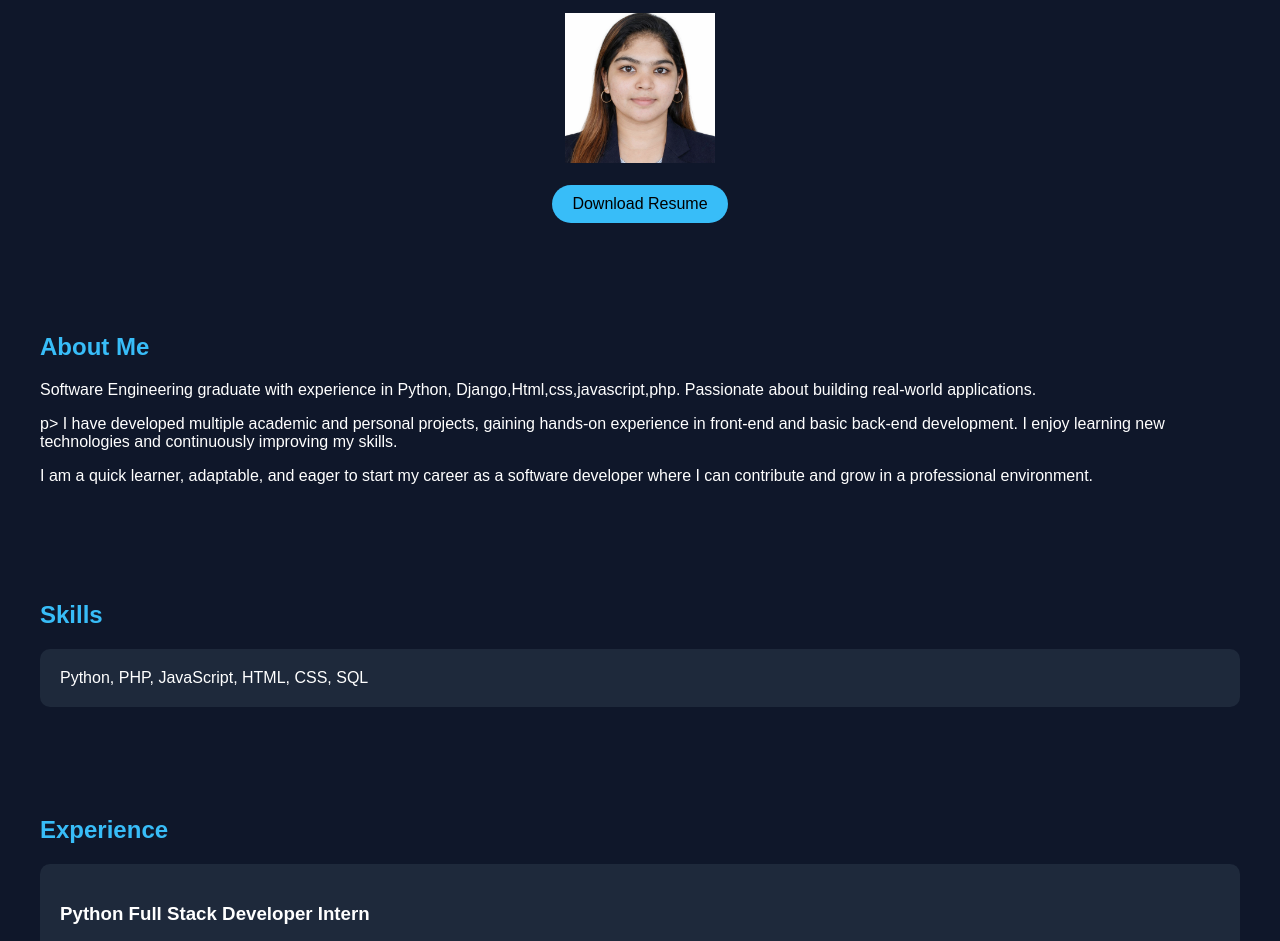
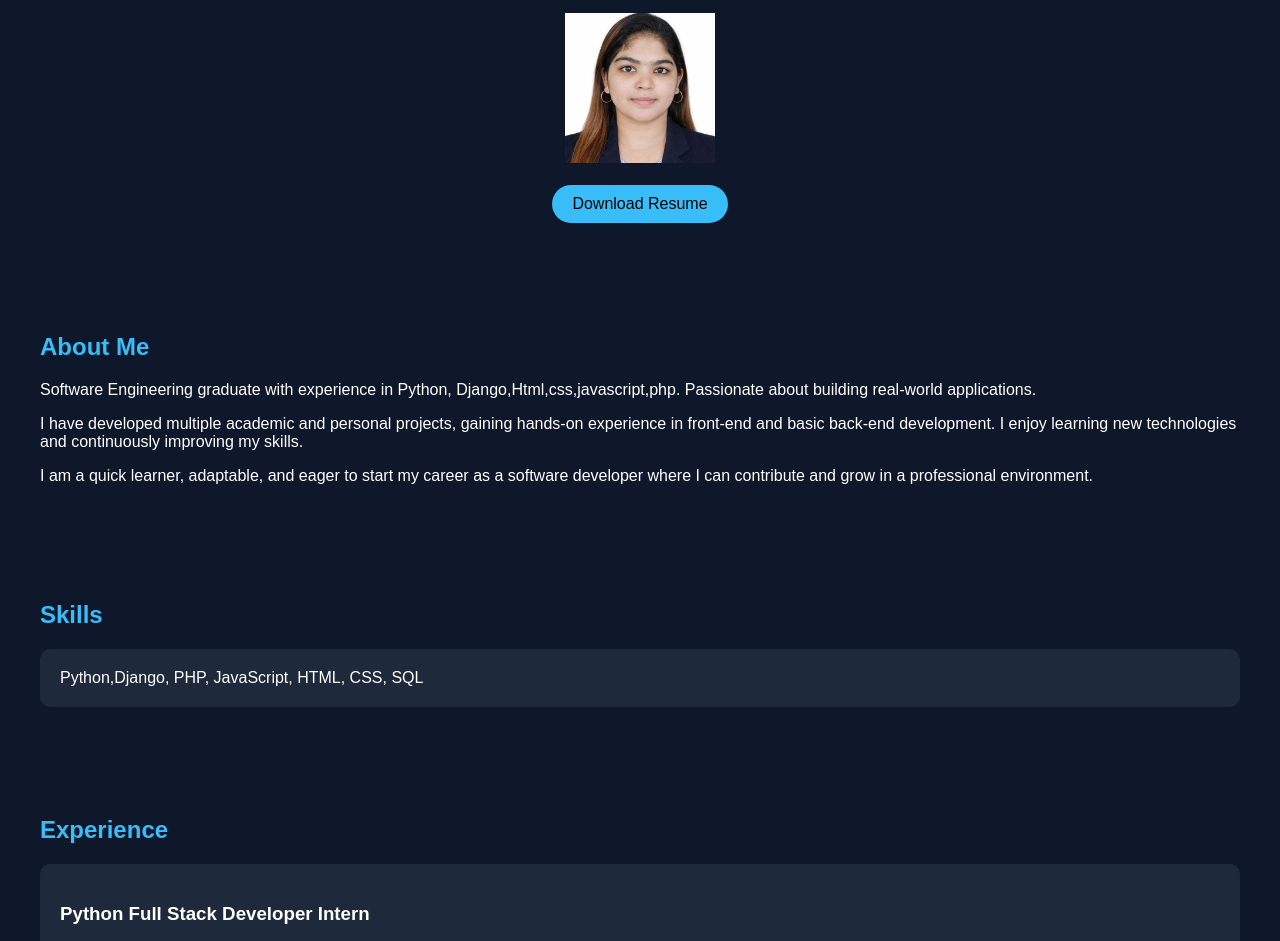
Before and after one commit to farhana888/farhana888.github.io, a plain HTML site: page index.html in a window 1280 px wide. Shown: the part 151-1092 px from the top of the page. Drawn offline with Linux system fonts and the light colour scheme.

Commit message:
Fix HTML structure and enhance skills section
Corrected HTML tags and updated skills list.

```diff
--- a/index.html
+++ b/index.html
@@ -27,7 +27,7 @@ a.btn{display:inline-block;padding:10px 20px;background:#38bdf8;color:black;text
 <section>
 <h1>About Me</h1>
 <p>Software Engineering graduate with experience in Python, Django,Html,css,javascript,php. Passionate about building real-world applications.</p>
-  p>
+  <p>
     I have developed multiple academic and personal projects, gaining hands-on experience in front-end and basic back-end development. I enjoy learning new technologies and continuously improving my skills.
   </p>
 
@@ -39,7 +39,7 @@ a.btn{display:inline-block;padding:10px 20px;background:#38bdf8;color:black;text
 
 <section>
 <h1>Skills</h1>
-<div class="card">Python, PHP, JavaScript, HTML, CSS, SQL</div>
+<div class="card">Python,Django, PHP, JavaScript, HTML, CSS, SQL</div>
 </section>
 
 <section>
```
